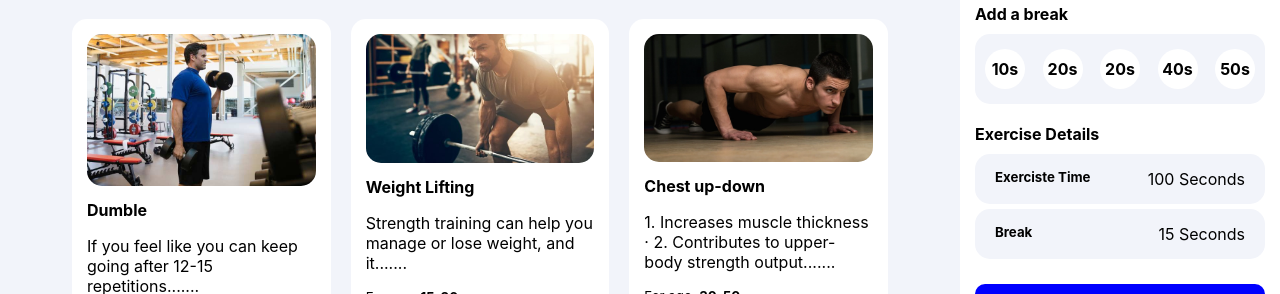
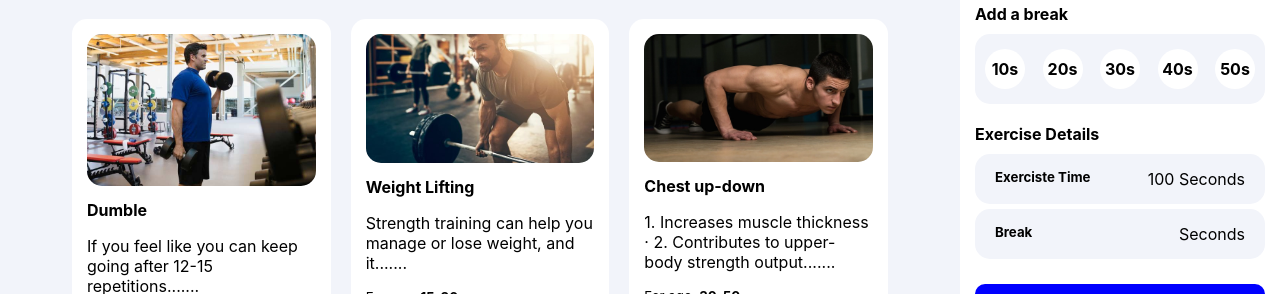
Before and after one commit to iamraselmolla/zym-club, a React (Create React App) app: page / in a window 1280 px wide. Shown: the part 182-476 px from the top of the page. Built offline with nearby package versions, Linux system fonts and the light colour scheme.

Commit message:
Break-time added

```diff
--- a/src/Components/ZumAuthor/ZymAuthor.js
+++ b/src/Components/ZumAuthor/ZymAuthor.js
@@ -1,5 +1,23 @@
 import React, { useState } from 'react';
-import './ZymAuthor.css'
+import './ZymAuthor.css';
+
+let breakTime = 0
+const showBreakTime = e => {
+    if(e.target.classList.contains('break-time')){
+        breakTime = e.target.innerText;
+        localStorage.setItem('break-time', breakTime);
+        const getTimeFromDB = (localStorage.getItem('break-time'))
+        let  newTime;
+        if(getTimeFromDB){
+          newTime= getTimeFromDB.split('').slice(0,2).join('')
+        }
+        document.getElementById('break-time-seconds').innerText = newTime;
+
+    }else{
+        e.target.classList.remove('added')
+    }
+
+}
 
 
 const ZymAuthor = () => {
@@ -32,7 +50,7 @@ const ZymAuthor = () => {
                     Add a break
                 </h4>
                 <div className="break">
-                    <span className="break-time">10s</span><span className="break-time">20s</span><span className="break-time">20s</span><span className="break-time">40s</span><span className="break-time">50s</span>
+                    <span onClick={(e) => showBreakTime(e)} className="break-time">10s</span><span onClick={(e) => showBreakTime(e)} className="break-time">20s</span><span onClick={(e) => showBreakTime(e)} className="break-time">30s</span><span onClick={(e) => showBreakTime(e)} className="break-time">40s</span><span onClick={(e) => showBreakTime(e)} className="break-time">50s</span>
                 </div>
             </div>
             <div className="exercise-details">
@@ -45,7 +63,7 @@ const ZymAuthor = () => {
                 </div>
                 <div className="total-break-time">
                 <h5>Break</h5>
-                    <p><span>15</span> Seconds</p>
+                    <p><span id='break-time-seconds'></span> Seconds</p>
                 </div>
             </div>
             <button className='activity-completed-btn'>Activity Completed</button>
@@ -54,4 +72,5 @@ const ZymAuthor = () => {
     );
 };
 
+
 export default ZymAuthor;
```
Also changed, not shown: 1 other file (tests, documents, lock files or other folders).
